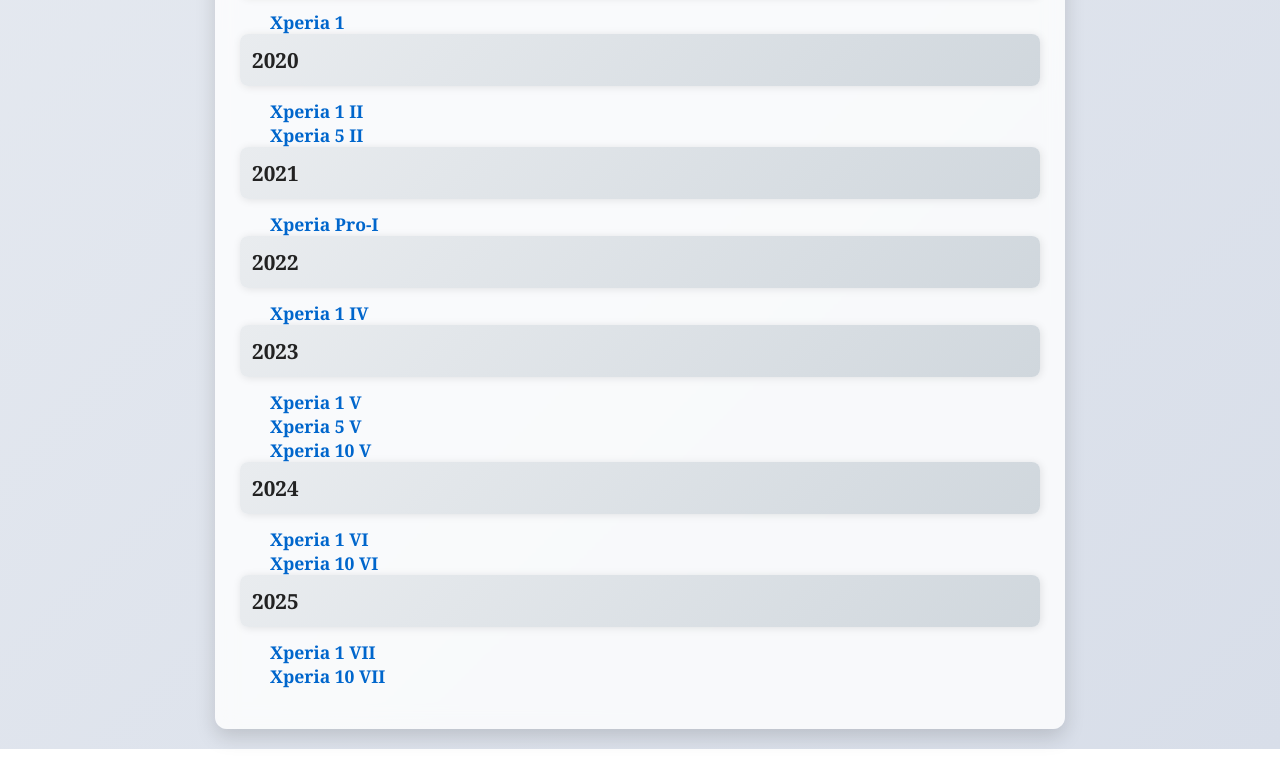
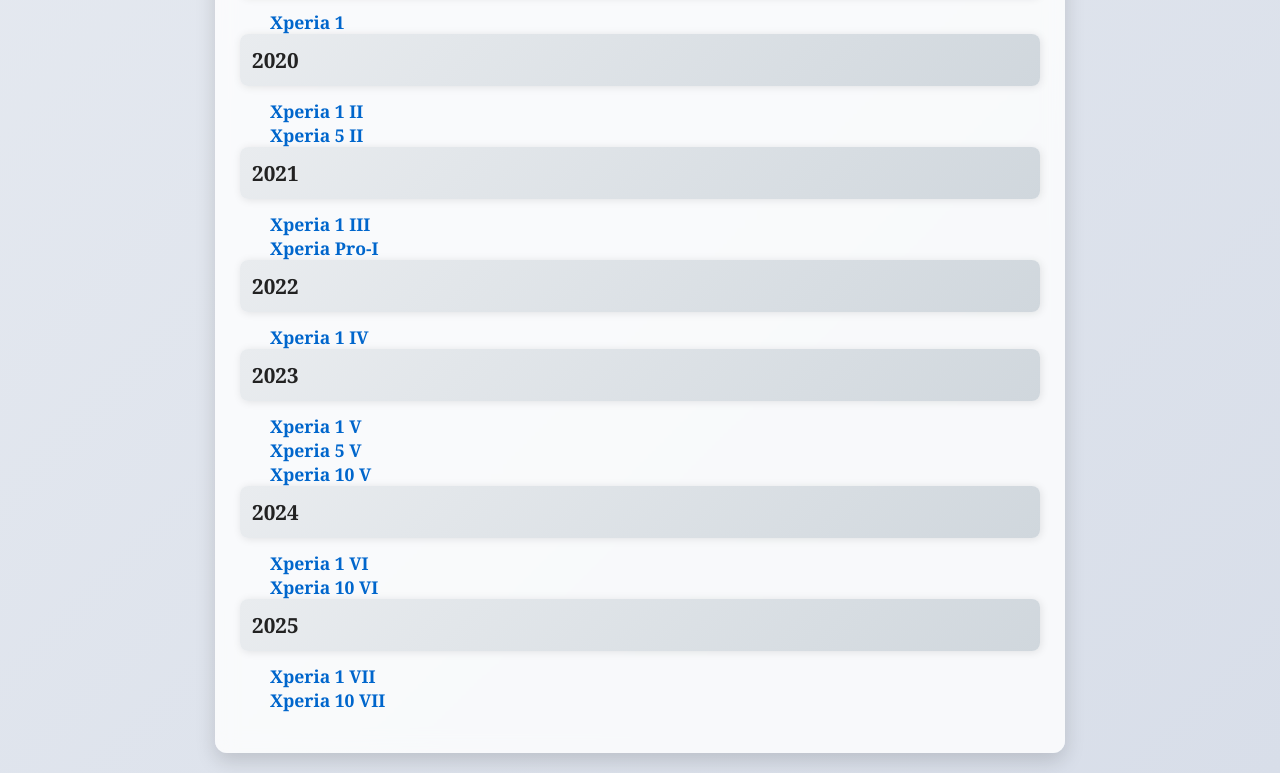
Before and after one commit to kenichi799/kenichi799.github.io, a plain HTML site: page 目录.html in a window 1280 px wide. Shown: the part 1794-2567 px from the top of the page. Before the commit the page ends 2543 px from the top, so only its background shows below. Drawn offline with Linux system fonts and the light colour scheme.

Commit message:
Update 目录.html

```diff
--- a/目录.html
+++ b/目录.html
@@ -169,7 +169,7 @@
             { year: 2018, models: ["Xperia XZ2"] },
             { year: 2019, models: ["Xperia 1"] },
             { year: 2020, models: ["Xperia 1 II", "Xperia 5 II"] },
-            { year: 2021, models: ["Xperia Pro-I"] },
+            { year: 2021, models: ["Xperia 1 III","Xperia Pro-I"] },
             { year: 2022, models: ["Xperia 1 IV"] },
             { year: 2023, models: ["Xperia 1 V", "Xperia 5 V", "Xperia 10 V"] },
             { year: 2024, models: ["Xperia 1 VI", "Xperia 10 VI"] },
```
